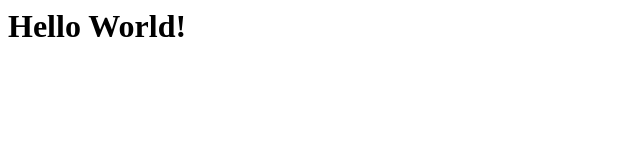
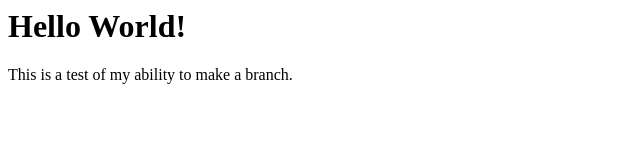
Before and after one commit to fitzeb/photo-blog, a plain HTML site: page index.html in a window 1280 px wide. Shown: the whole page, without its empty margins (0-640 px from the left). Drawn offline with Linux system fonts and the light colour scheme.

Commit message:
Test Branch

```diff
--- a/index.html
+++ b/index.html
@@ -4,5 +4,6 @@
     </head>
     <body>
         <h1>Hello World!</h1>
+        <p>This is a test of my ability to make a branch.</p>
     </body>
 </html>
```
